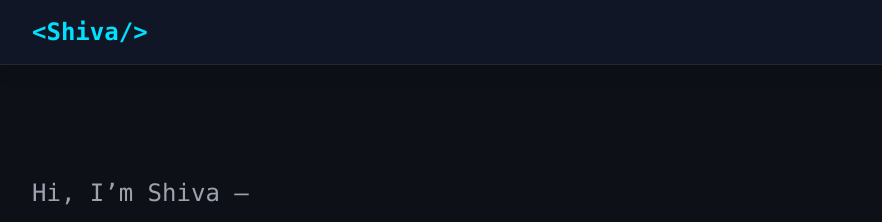
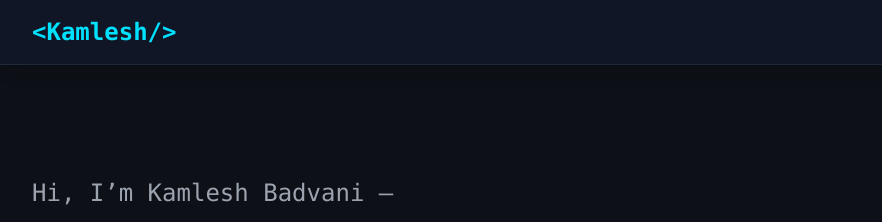
Before and after one commit to bittubadwani/bittubadwani.github.io, a plain HTML site: page index.html in a window 1280 px wide. Shown: the top 222 px of the page, 0-882 px from the left. Drawn offline with nearby package versions, Linux system fonts and the light colour scheme.

```diff
--- a/index.html
+++ b/index.html
@@ -128,7 +128,7 @@
         <div class="max-w-7xl mx-auto px-4 sm:px-6 lg:px-8">
             <div class="flex justify-between items-center h-16">
                 <div class="flex-shrink-0">
-                    <span class="text-2xl font-bold neon-blue font-mono">&lt;Shiva/&gt;</span>
+                    <span class="text-2xl font-bold neon-blue font-mono">&lt;Kamlesh/&gt;</span>
                 </div>
                 <div class="hidden sm:ml-6 sm:flex sm:space-x-8">
                     <a href="#about" class="text-gray-300 hover:text-neon-blue px-3 py-2 rounded-md text-sm font-medium transition duration-150">About</a>
@@ -146,7 +146,7 @@
         <section id="hero" class="min-h-[80vh] flex flex-col-reverse lg:flex-row justify-center items-center lg:items-start pt-16 gap-12 scroll-reveal">
 
             <div class="w-full lg:w-2/3 flex flex-col justify-center items-start text-center lg:text-left">
-                <p class="text-xl sm:text-2xl text-gray-400 mb-4 font-mono">Hi, I’m <span class="text-neon-blue">Shiva</span> —</p>
+                <p class="text-xl sm:text-2xl text-gray-400 mb-4 font-mono">Hi, I’m <span class="text-neon-blue">Kamlesh Badvani</span> —</p>
                 <h1 class="text-4xl sm:text-6xl lg:text-7xl font-extrabold tracking-tight text-white mb-6">
                     Cybersecurity Researcher, <br>
                     Ethical Hacker & Full-Stack Developer.
```
Also changed, not shown: 2 other files.
